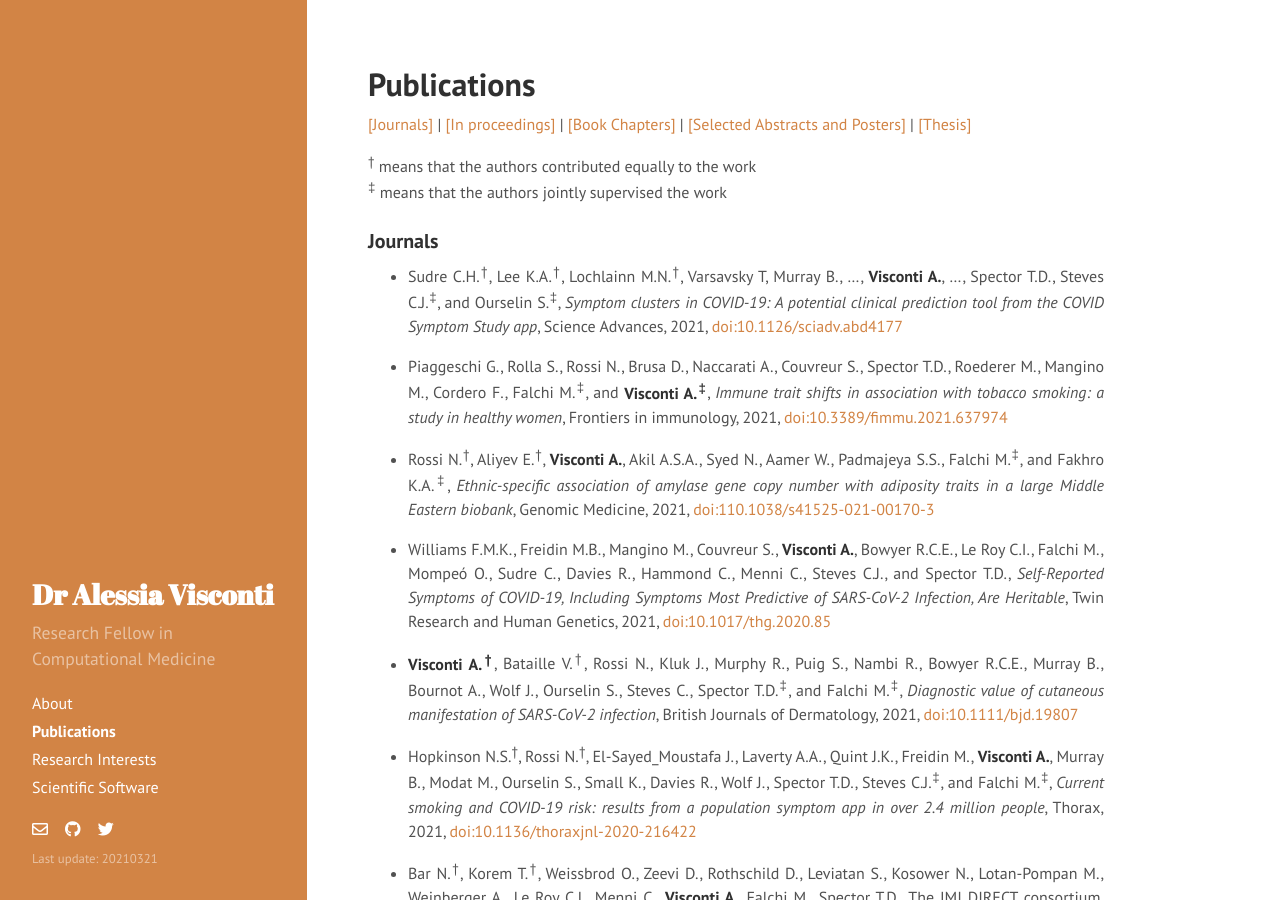
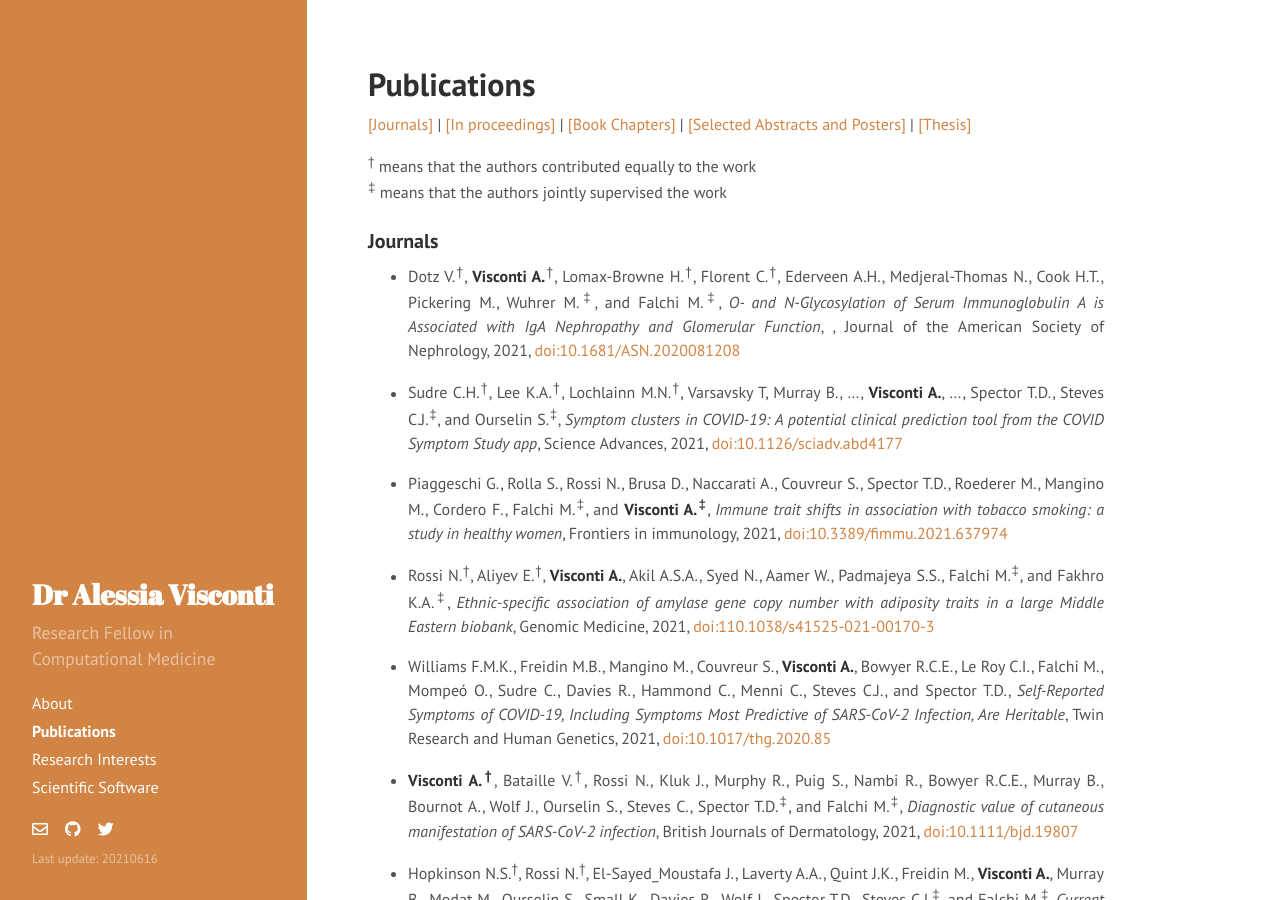
Before and after one commit to alesssia/alesssia.github.io, a Jekyll site: the page built from publications.md, in a window 1280 px wide and 900 px high. Built offline with Jekyll 4.4.1, drawn with Linux system fonts in a browser that asks for light colours; nearby versions of some CDN libraries; a style sheet for code colours, icons or effects is not loaded.

Commit message:
Added JASN to publications; updated supervision and languages

```diff
--- a/_config.yml
+++ b/_config.yml
@@ -11,7 +11,7 @@ tagline:     ''
 description: 'Research Fellow in Computational Medicine'
 url:         http://alesssia.github.io/
 baseurl:     /
-lastmod:    '20210321'
+lastmod:    '20210616'
 
 author:
   name:      'Alessia Visconti'
--- a/publications.md
+++ b/publications.md
@@ -15,6 +15,8 @@ title: Publications
 <sup>‡</sup> means that the authors jointly supervised the work
 
 ###  Journals
+
+- Dotz V.<sup>†</sup>, **Visconti A.**<sup>†</sup>, Lomax-Browne H.<sup>†</sup>, Florent C.<sup>†</sup>, Ederveen A.H., Medjeral-Thomas N., Cook H.T., Pickering M.,  Wuhrer M.<sup>‡</sup>, and Falchi M.<sup>‡</sup>, *O- and N-Glycosylation of Serum Immunoglobulin A is Associated with IgA Nephropathy and Glomerular Function*, , Journal of the American Society of Nephrology, 2021, [doi:10.1681/ASN.2020081208](https://jasn.asnjournals.org/content/early/2021/06/11/ASN.2020081208)
 
 - Sudre C.H.<sup>†</sup>, Lee K.A.<sup>†</sup>, Lochlainn M.N.<sup>†</sup>, Varsavsky T, Murray B., ..., **Visconti A.**, ..., Spector T.D., Steves C.J.<sup>‡</sup>, and Ourselin S.<sup>‡</sup>, *Symptom clusters in COVID-19: A potential clinical prediction tool from the COVID Symptom Study app*, Science Advances, 2021, [doi:10.1126/sciadv.abd4177](https://advances.sciencemag.org/content/7/12/eabd4177)
 
```
Also changed, not shown: 2 other files.
